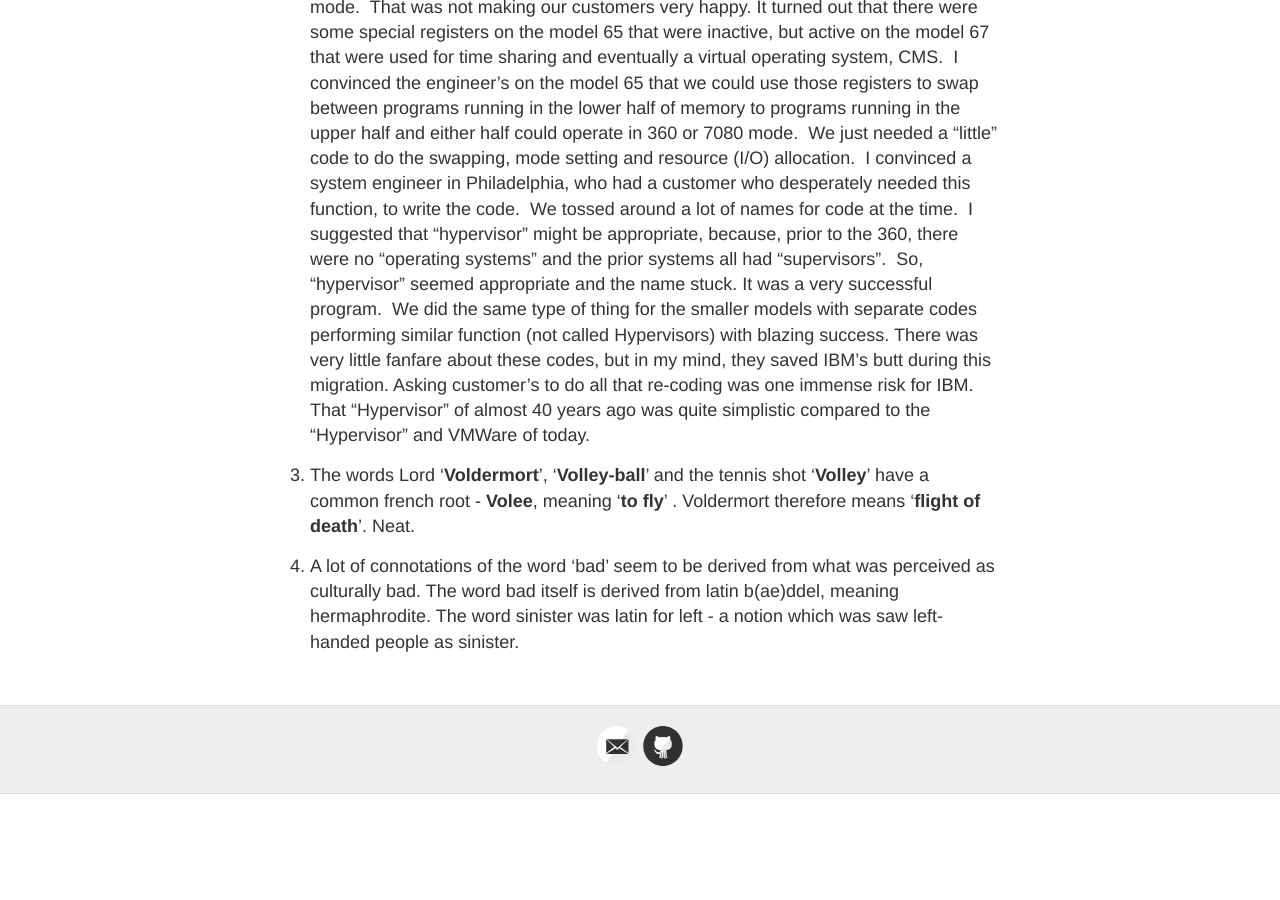
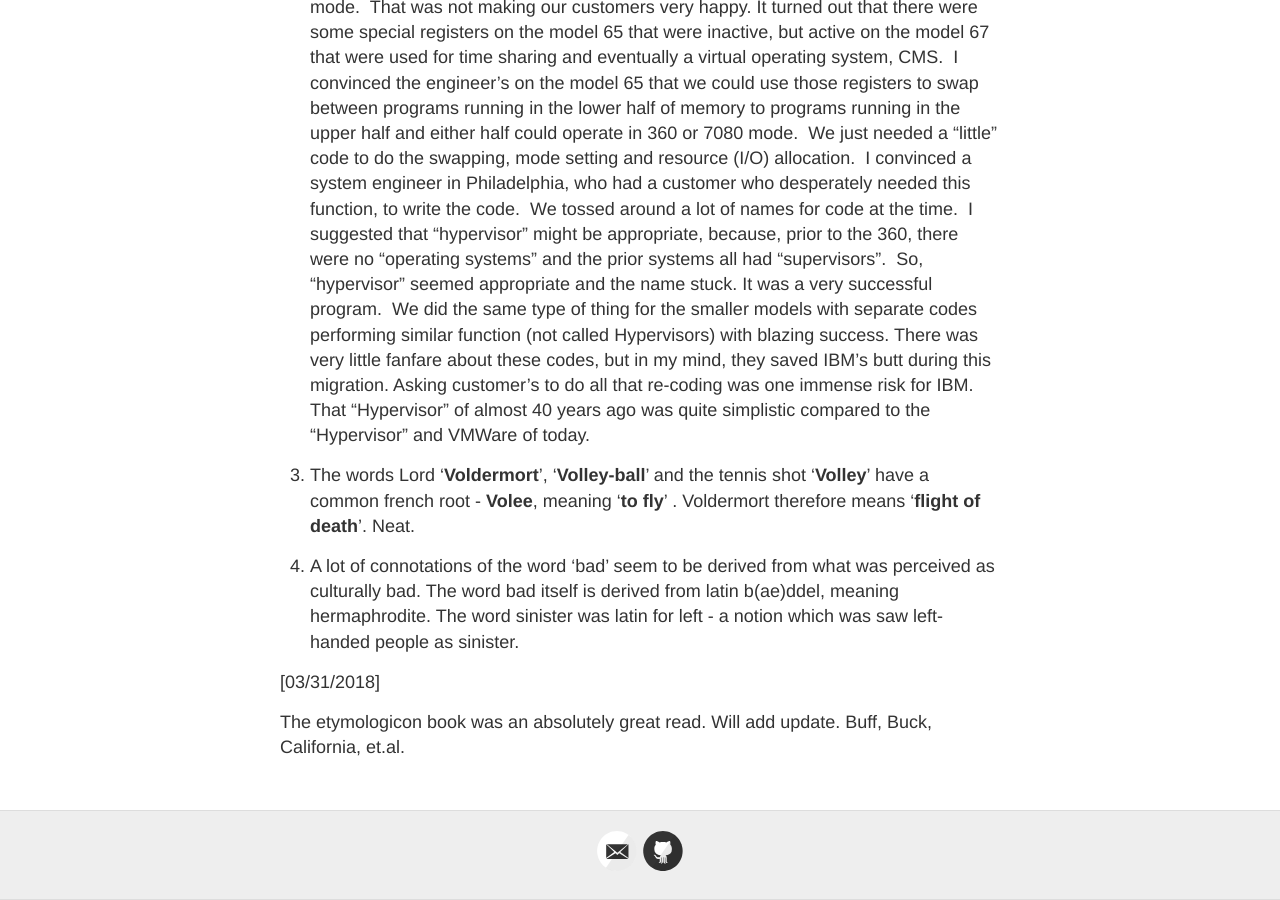
Before and after one commit to kvsrh/kvsrh.github.io.old, a Jekyll site: the page built from etymology.md, in a window 1280 px wide and 900 px high, scrolled down 1196 px. Built offline with Jekyll 4.4.1, drawn with Linux system fonts in a browser that asks for light colours; before the commit the page ends 1990 px from its top, so only the background shows below that.

Commit message:
etymologicon.

```diff
--- a/etymology.md
+++ b/etymology.md
@@ -17,3 +17,7 @@ It turned out that there were some special registers on the model 65 that were i
 3. The words Lord '**Voldermort**', '**Volley-ball**' and the tennis shot '**Volley**' have a common french root - **Volee**, meaning '**to fly**' . Voldermort therefore means '**flight of death**'. Neat.
 
 4. A lot of connotations of the word 'bad' seem to be derived from what was perceived as culturally bad. The word bad itself is derived from latin b(ae)ddel, meaning hermaphrodite. The word sinister was latin for left - a notion which was saw left-handed people as sinister.
+
+[03/31/2018]
+
+The etymologicon book was an absolutely great read. Will add update. Buff, Buck, California, et.al.
```
